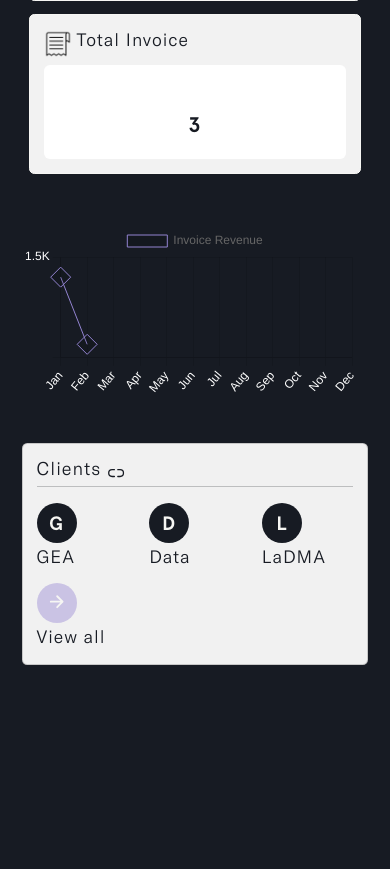
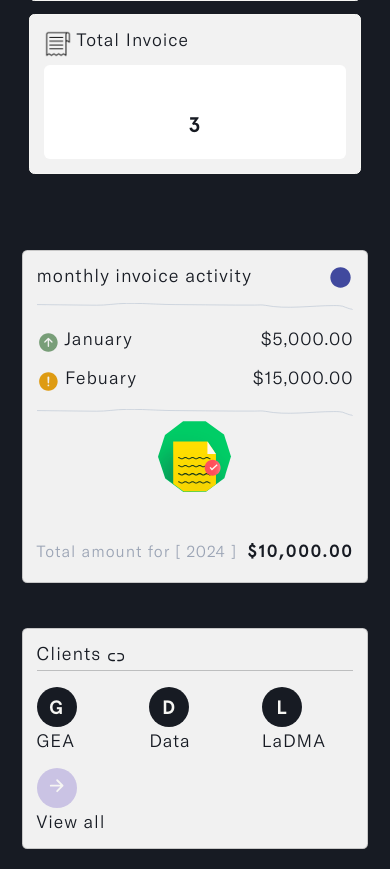
Before and after one commit to DavidDanso/swift-bill-invoice, a Django app: page /dashboard in a window 390 px wide. Shown: the part 840-1709 px from the top of the page. Before the commit the page ends 1505 px from the top, so only its background shows below. Run offline with Django 4.2, Linux system fonts and the light colour scheme; a user stored in the database is signed in; data comes from the database, SQL or seed files in the repository; both versions use the stored data as it was after the commit; some libraries are stand-ins or nearby versions.

Commit message:
deleted dashboard chart

```diff
--- a/invoice/templates/invoice/dashboard.html
+++ b/invoice/templates/invoice/dashboard.html
@@ -220,7 +220,7 @@
         <!-- End card -->
 
         <!--=========================================== Chart--Data-Section ===============================-->
-        {% include 'invoice/invoice-chart.html' %}
+        {% include 'invoice/monthly-stats.html' %}
         <!-- End chart--data -->
 
         <!--=========================================== Footer-Text ===============================-->
--- /dev/null
+++ b/invoice/templates/invoice/monthly-stats.html
@@ -0,0 +1,132 @@
+{% load static %}
+<!--  -->
+{% load humanize %}
+<div id="stats--data">
+  <div class="container">
+    <div class="stats--data-intro">
+      <div class="row">
+        <div class="col-md-8" id="monthly-stats">
+          <div class="card">
+            <div class="card-body">
+              <h3>
+                monthly invoice activity
+                <img
+                  src="{% static 'images/dash-icon.svg'%}"
+                  class="img-fluid"
+                  id="dash-icon"
+                  alt="dash-icon"
+                />
+              </h3>
+              <!--  -->
+              <img
+                src="{% static 'images/dash_line.svg'%}"
+                class="img-fluid"
+                id="dash-line"
+                alt="dash-line"
+              />
+              <!--  -->
+
+              <h2>
+                <ion-icon class="up--arrow" name="arrow-up-circle"></ion-icon>
+                January <span id="paid-status" class="badge">paid</span>
+                <span id="amount">$5,000.00</span>
+              </h2>
+
+              <h2>
+                <ion-icon name="alert-circle" class="down--arrow"></ion-icon>
+                Febuary <span id="pending-status" class="badge">pending</span>
+                <span id="amount">$15,000.00</span>
+              </h2>
+
+              <img
+                src="{% static 'images/dash_line.svg'%}"
+                class="img-fluid"
+                id="dash-line"
+                alt="dash-line"
+              />
+
+              <!--  -->
+              <img
+                src="{% static 'images/reciepts.svg'%}"
+                class="img-fluid d-flex mx-auto"
+                id="reciept--img"
+                alt="reciept--img"
+              />
+              <!--  -->
+
+              <h5>
+                Total amount for [ 2024 ]
+                <span>$10,000.00</span>
+              </h5>
+            </div>
+            <!-- end card-body -->
+          </div>
+          <!-- end card -->
+        </div>
+        <!-- end monthly-stats -->
+
+        <div class="col-md-4 align-self-center">
+          <div class="card">
+            <div class="card-body">
+              <h3>
+                Clients
+                <ion-icon name="unlink-outline"></ion-icon>
+              </h3>
+              <hr />
+              {% if clients_num == 0 %}
+              <h4>No Clients created yet!</h4>
+              <div class="d-flex justify-content-center">
+                <a href="{% url 'clients' %}" id="clients--btn" class="btn">
+                  <ion-icon name="create-outline"></ion-icon>
+                  Create new clients</a
+                >
+              </div>
+
+              {% elif clients_num < 3 %}
+              <h4>Data appears with three or more clients.</h4>
+
+              {% else %}
+              <div class="clients_sec">
+                <div class="row">
+                  {% for client in clients|slice:":3" %}
+                  <div class="col-4 col-md-3">
+                    <div id="initial_con">
+                      <h6>{{client.name|first|upper}}</h6>
+                    </div>
+                    <!-- end initial_con -->
+                    <small>{{client.first_name | truncatechars:7}}</small>
+                  </div>
+                  <!-- end col -->
+                  {% endfor %}
+                  <!--  -->
+                  <div class="col-4 col-md-3">
+                    <a href="{% url 'clients' %}">
+                      <div id="initial_con">
+                        <h6>
+                          <ion-icon name="arrow-forward-outline"></ion-icon>
+                        </h6>
+                      </div>
+                      <!-- end initial_con -->
+                      <small>View all</small>
+                    </a>
+                  </div>
+                  <!-- end col -->
+                </div>
+                <!-- end row -->
+              </div>
+              <!-- end clients_sec -->
+              {% endif %}
+            </div>
+            <!-- end card-body -->
+          </div>
+          <!-- end card -->
+        </div>
+        <!-- end col -->
+      </div>
+      <!-- end row -->
+    </div>
+    <!-- End stats--data-intro -->
+  </div>
+  <!-- End container -->
+</div>
+<!-- End stats--data -->
--- a/static/css/dashboard.css
+++ b/static/css/dashboard.css
@@ -210,40 +210,40 @@ a:hover {
   color: #999999;
 }
 
-/****************************************** Chart--Data-Section ************************************/
-#chart--data {
-  margin-top: 13%;
+/****************************************** stats--Data-Section ************************************/
+#stats--data {
+  margin-top: 8%;
   margin-bottom: 5%;
 }
-.chart--data-intro {
+.stats--data-intro {
   margin: 3%;
 }
-.chart--data-intro .card {
+.stats--data-intro .card {
   background: #f7f7f7f9;
   margin-top: 13%;
 }
-.chart--data-intro h3 {
+.stats--data-intro h3 {
   font-size: 1.3rem;
   font-family: var(--text-font);
   color: var(--main-color);
   letter-spacing: 1px;
 }
-.chart--data-intro h3 ion-icon {
+.stats--data-intro h3 ion-icon {
   vertical-align: middle;
 }
-.chart--data-intro hr {
+.stats--data-intro hr {
   margin-top: -1%;
   margin-bottom: 5%;
 }
 /*  */
-.chart--data-intro #initial_con {
+.stats--data-intro #initial_con {
   border-radius: 50%;
   width: 40px;
   height: 40px;
   background: #171b23;
   color: var(--text-color);
 }
-.chart--data-intro #initial_con h6 {
+.stats--data-intro #initial_con h6 {
   font-size: 2.3vh;
   font-family: var(--header-font);
   color: var(--text-color);
@@ -296,6 +279,50 @@ a:hover {
   vertical-align: middle;
 }
 
+/* monthly-stats */
+#monthly-stats h3 img {
+  float: right;
+}
+#dash-icon {
+  width: 25px;
+}
+#monthly-stats h2 {
+  font-size: 2.1vh;
+  font-family: var(--text-font);
+  color: var(--main-color);
+  letter-spacing: 1px;
+  margin-top: 4%;
+}
+#monthly-stats ion-icon {
+  font-size: 2.7vh;
+  vertical-align: middle;
+}
+#monthly-stats .up--arrow {
+  color: #1a5d1a90;
+}
+#monthly-stats .down--arrow {
+  color: #de9b12;
+}
+#monthly-stats h2 #amount {
+  float: right;
+}
+#monthly-stats #reciept--img {
+  width: 75px;
+}
+#monthly-stats h5 {
+  font-size: 1.9vh;
+  font-family: var(--text-font);
+  color: #9ba4b5;
+  letter-spacing: 1px;
+  margin-top: 15%;
+}
+#monthly-stats h5 span {
+  font-size: 2.1vh;
+  color: var(--main-color);
+  font-family: var(--header-font);
+  float: right;
+}
+
 /****************************************** Footer-Section ************************************/
 footer {
   margin-top: -2%;
```
Also changed, not shown: other parts of static/css/dashboard.css (+51 -44 lines), db.sqlite3, static/images/dash-icon.svg (added), static/images/dash_line.svg (added), static/images/reciepts.svg (added).
